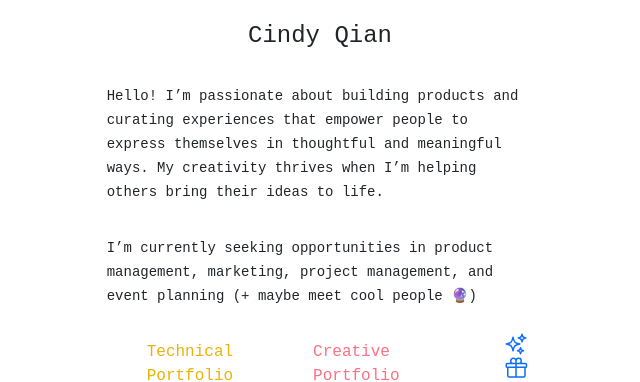
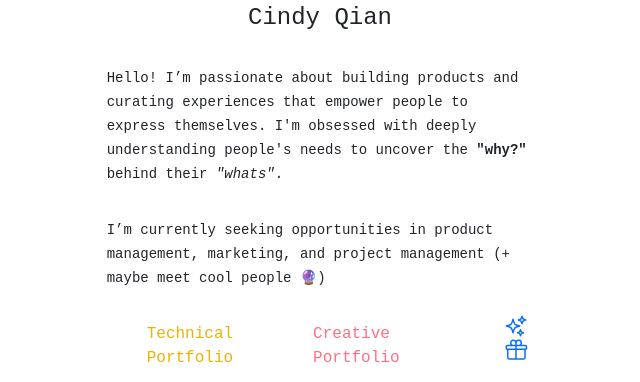
Before and after one commit to cindyqian/cindyqsite, a React (Create React App) app: page / in a window 1280 px wide. Shown: the part 256-638 px from the top of the page, without its empty margins (320-960 px from the left). Built offline with nearby package versions, Linux system fonts and the light colour scheme.

Commit message:
changed bio

```diff
--- a/src/components/HomePage.js
+++ b/src/components/HomePage.js
@@ -33,7 +33,7 @@ function HomePage() {
     // <div className="grid grid-rows-[20px_1fr_20px] items-center justify-items-center min-h-screen p-8 pb-20 gap-16 sm:p-20 font-[family-name:var(--font-geist-sans)]">
     <div className="flex items-center justify-items-center min-h-screen geist-mono">
 
-      <main className="flex flex-col gap-8 items-center sm:items-start ">
+      <main className="flex flex-col gap-8 items-center sm:items-start -mt-9">
         <div className=" w-48 self-center z-50">
           <img
             loading="eager"
@@ -51,15 +51,17 @@ function HomePage() {
         <div id="mainText" className="w-1/3 self-center z-50">
           <p className="text-sm text-left geist-mono inline">
             Hello! I’m passionate about building products and curating experiences that empower people
-            to express themselves in thoughtful and meaningful ways. My creativity thrives
-            when I’m helping others bring their ideas to life.
+            to express themselves
+            {/* in thoughtful and meaningful ways */}
+            . I'm obsessed with deeply understanding people's needs to uncover
+            the <strong>"why?"</strong> behind their <em>"whats"</em>.
             </p>
         </div>
 
         <div id="mainText" className="w-1/3 self-center z-50">
           <p className="text-sm text-left geist-mono inline">
             I’m currently seeking opportunities
-            in product management, marketing, project management, and event planning (+ maybe meet cool people &#128302;)
+            in product management, marketing, and project management (+ maybe meet cool people &#128302;)
           </p>
         </div>
 
```
